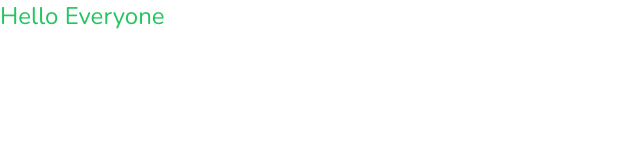
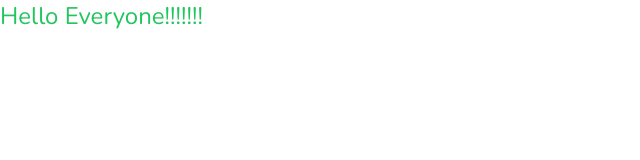
Before and after one commit to Rifazul-Islam/airbnb-client-side, a Next.js app: page / in a window 1280 px wide. Shown: the top 160 px of the page, without its empty margins (0-640 px from the left). Built offline with nearby package versions, Linux system fonts and the light colour scheme.

Commit message:
test commit

```diff
--- a/app/page.tsx
+++ b/app/page.tsx
@@ -1,5 +1,3 @@
 export default function Home() {
-  return (
-    <div className="text-green-500 text-2xl">Hello Everyone</div>
-  )
+  return <div className="text-green-500 text-2xl">Hello Everyone!!!!!!!</div>;
 }
```
